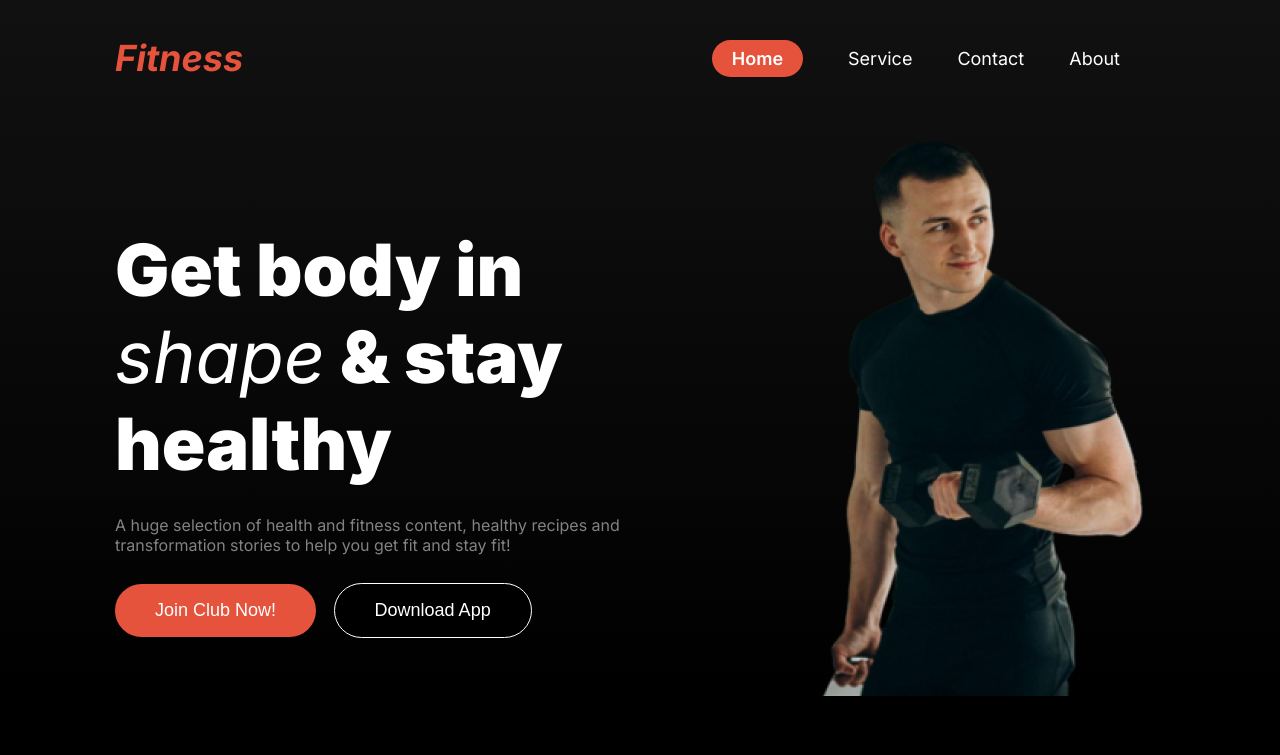
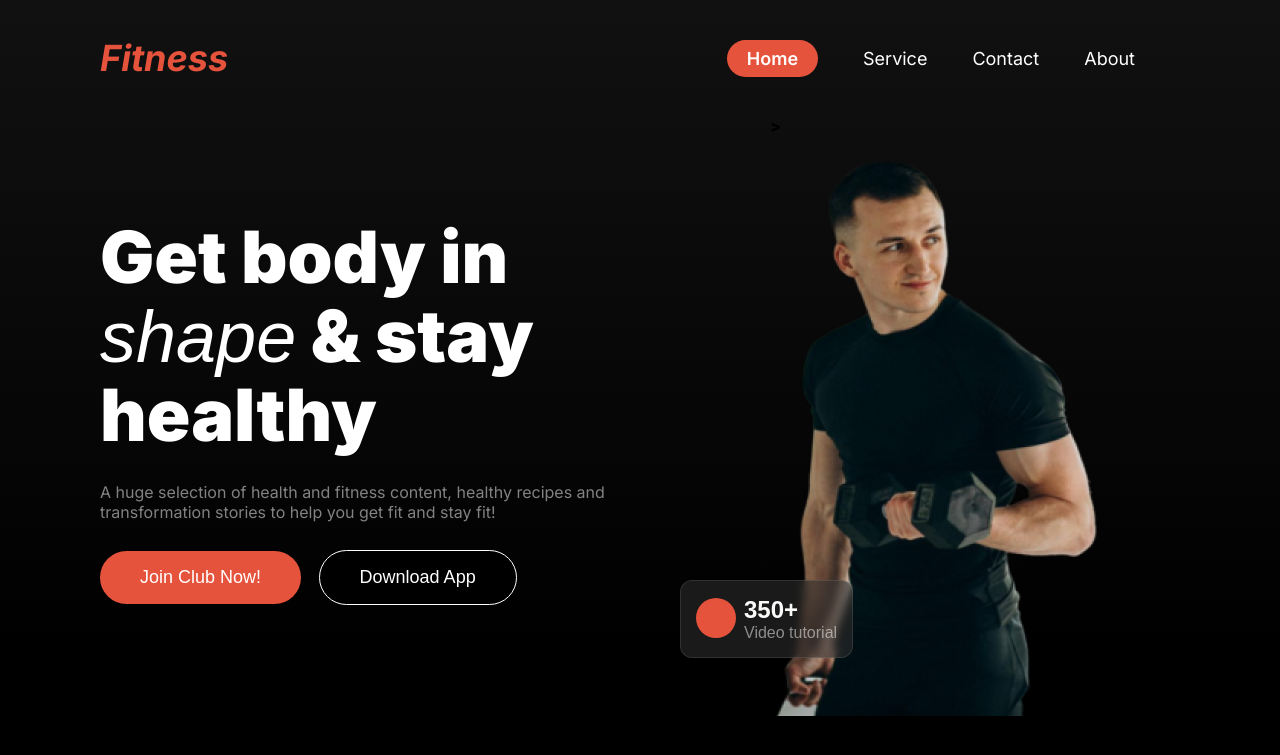
Before and after one commit to NadibaRahman/fitness, a plain HTML site: page index.html in a window 1280 px wide. Shown: the top 755 px of the page. Drawn offline with Linux system fonts and the light colour scheme; a web font is replaced by a local one.

Commit message:
new more section add

```diff
--- a/index.html
+++ b/index.html
@@ -30,9 +30,36 @@
                 <button class="btn1">Join Club Now!</button>
                 <button class="btn2">Download App</button>
             </div>
-            <div class="banner-img">
-                <img src="images/Images 2.png" alt="">
+            <div>
+                <!--<div id="button2-div">
+                    <button id="badge2" class="badges">
+                        <div class="badge-text">
+                            <span id="badge2-title">500+</span>
+                            <br>
+                            <span class="section-description">Free Workout Videos</span>
+                        </div>
+                    </button>
+                </div>-->>
+                <div>
+                    <img class="banner-img" src="images/Images 2.png" alt="">
+                </div>
+                <div id="button1-div">
+                    <button id="badge1" class="badges">
+                        <div class="badge">
+                            <div>
+                                <span id="null-div"></span>
+                            </div>
+                            <div class="badge-text">
+                                <span id="badge1-title">350+</span>
+                                <br>
+                                <span class="section-description">Video tutorial</span>
+                            </div>
+                        </div>
+                    </button>
+                </div>
+
             </div>
+
         </div>
     </header>
     <main>
--- a/styles/style.css
+++ b/styles/style.css
@@ -1,4 +1,6 @@
 @import url('https://fonts.googleapis.com/css2?family=Inter:ital,opsz,wght@0,14..32,100..900;1,14..32,100..900&display=swap');
+/*Miama font*/
+@import url('https://fonts.cdnfonts.com/css/miama');
 
 .inter-font {
     font-family: "Inter", sans-serif;
@@ -15,7 +17,7 @@
 .run-section,
 .team-section,
 .footers {
-    max-width: 1050px;
+    max-width: 1080px;
     margin: 0 auto;
 }
 
@@ -48,6 +50,7 @@ body {
 /*header styles*/
 .web-title {
     font-size: 2.25rem;
+
 }
 
 .bg-color {
@@ -93,7 +96,7 @@ body {
 /*banner styles*/
 .banner {
     display: flex;
-    justify-content: space-between;
+    gap: 150px;
     align-items: center;
 }
 
@@ -102,12 +105,15 @@ body {
     font-size: 4.5rem;
     color: rgb(255, 255, 255);
     margin-bottom: 28px;
+    line-height: 1.1em;
 }
 
 .new-font {
     font-weight: 400;
     font-size: 4.5rem;
     color: rgb(255, 255, 255);
+    font-family: 'Miama', sans-serif;
+    line-height: 0.8em;
 }
 
 .banner-description {
@@ -135,6 +141,64 @@ body {
 .btn2 {
     border: 1px solid rgb(255, 255, 255);
     background-color: black;
+}
+
+.badges {
+    border: 1px solid rgba(255, 255, 255, 0.1);
+    border-radius: 12px;
+    background: rgba(48, 48, 48, 0.54);
+    padding: 15px 15px;
+}
+
+.badge {
+    display: flex;
+    gap: 8px;
+    align-items: center;
+
+}
+
+#null-div {
+    height: 40px;
+    width: 40px;
+    border-radius: 50%;
+    background-color: rgb(230, 83, 60);
+    display: inline-block;
+}
+
+#button1-div {
+    margin-left: -90px;
+    margin-top: -140px;
+}
+
+#button2-div {
+    border: 2px solid red;
+    margin-left: 220px;
+}
+
+#badge1 {
+    max-width: 200px;
+    backdrop-filter: blur(5px);
+}
+
+#badge2 {
+    max-width: 190px;
+    text-align: right;
+}
+
+#badge1-title {
+    color: rgb(250, 250, 249);
+    font-weight: 900;
+    font-size: 1.5rem;
+}
+
+#badge2-title {
+    color: rgb(250, 250, 249);
+    font-weight: 900;
+    font-size: 2.5rem;
+}
+
+.badge-text {
+    text-align: left;
 }
 
 /*habit-change section styles*/
@@ -190,7 +254,7 @@ body {
 }
 
 .run-img>img {
-    max-width: 360px;
+    max-width: 380px;
     border-radius: 18px;
     margin-top: 10px;
 }
@@ -215,7 +279,7 @@ body {
     border-radius: 18px;
     background-size: cover;
     background-position: center;
-
+    padding-top: 200px;
 }
 
 .border h5 {
```
